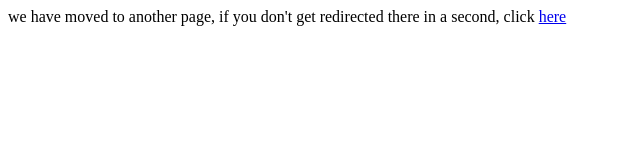
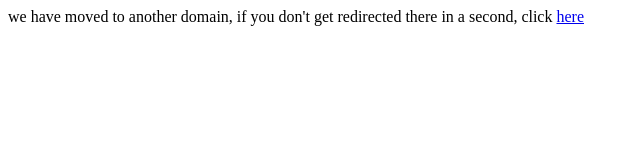
Before and after one commit to HassyTeam/redirect, a plain HTML site: page index.html in a window 1280 px wide. Shown: the full height of the page, 0-640 px from the left. Drawn offline with Linux system fonts and the light colour scheme.

Commit message:
Update index.html

```diff
--- a/index.html
+++ b/index.html
@@ -1,3 +1,3 @@
-<meta http-equiv="refresh" content="1; URL=team.assyt.fi" />
+<meta http-equiv="refresh" content="1; URL=http://team.assyt.fi" />
 
-<p>we have moved to another page, if you don't get redirected there in a second, click <a href="http://team.assyt.fi">here</a></p>
+<p>we have moved to another domain, if you don't get redirected there in a second, click <a href="http://team.assyt.fi">here</a></p>
```
